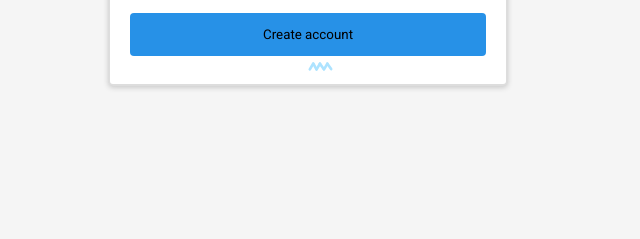
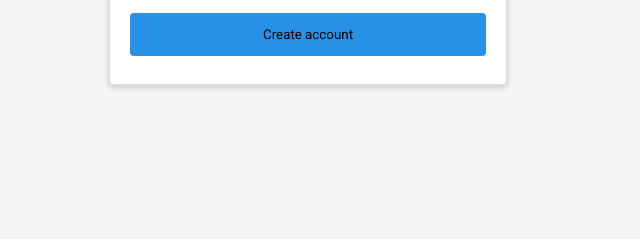
Before and after one commit to MateiReed/Home, a plain HTML site: page signup.html in a window 1280 px wide. Shown: the part 346-585 px from the top of the page, 332-972 px from the left. Drawn offline with nearby package versions, Linux system fonts and the light colour scheme.

Commit message:
Update signup.html

```diff
--- a/signup.html
+++ b/signup.html
@@ -25,7 +25,7 @@
 <img src="./assets/circle.svg" class="shape shape--0" />
       <img src="./assets/semi_circle.svg" class="shape shape--2" />
       <img src="./assets/semi_circle.svg" class="shape shape--3" />
-      <img src="./assets/squiggly.svg" class="shape shape--4" />
+<!--       <img src="./assets/squiggly.svg" class="shape shape--4" /> -->
       <img src="./assets/squiggly.svg" class="shape shape--5" />
       <img src="./assets/circle.svg" class="shape shape--6" />
       <img src="./assets/triangle.svg" class="shape shape--7" />
```
